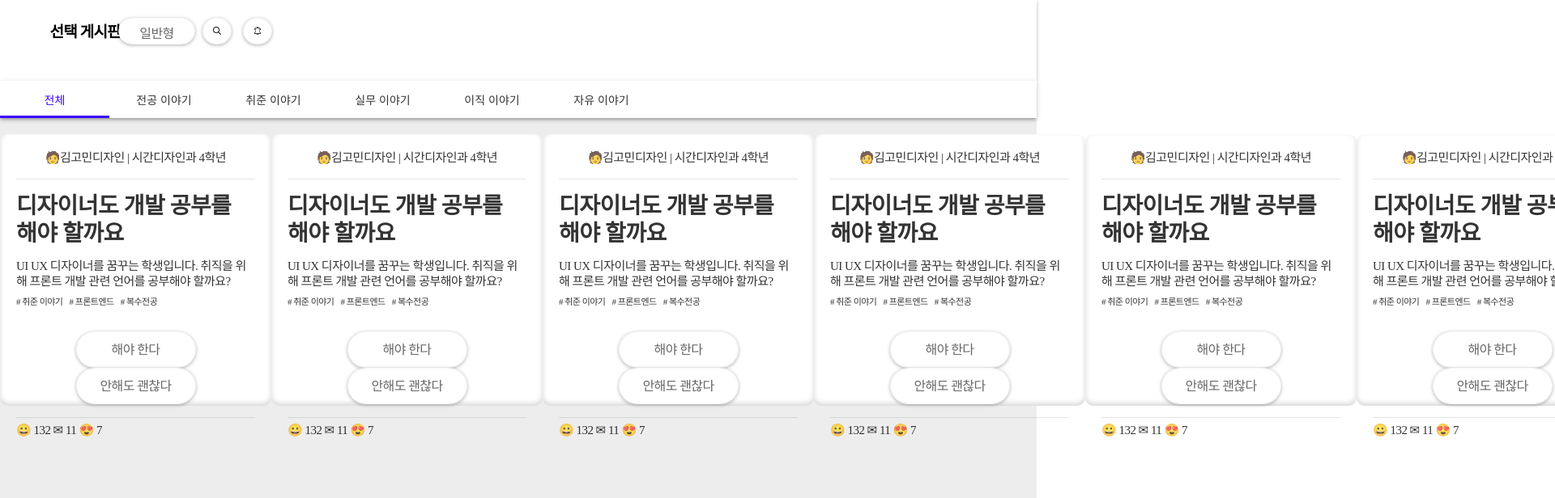
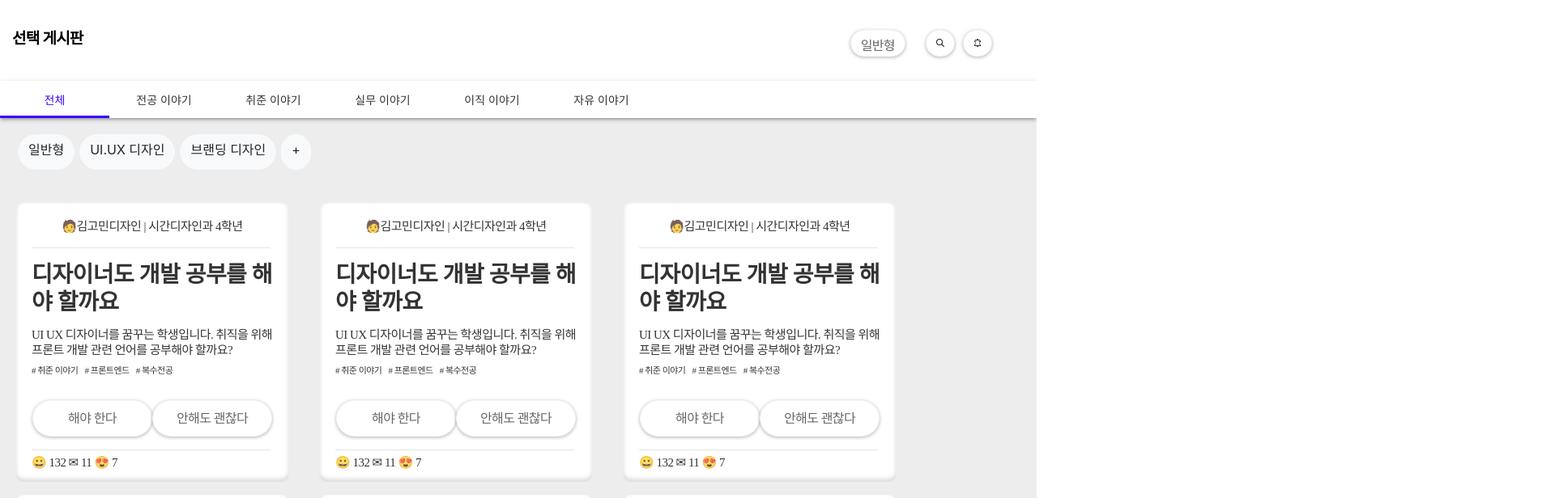
Before and after one commit to dajeongPark-dev/dwith, a Vue app in the folder frontend/: page /bulletinBoard in a window 1280 px wide. Shown: the top 616 px of the page at 81% size, 1920 px wide, since content can reach past the window. Built offline with nearby package versions, Linux system fonts and the light colour scheme.

Commit message:
Update Bulletin Board Design

```diff
--- a/frontend/src/components/board/post/ChoicePost.vue
+++ b/frontend/src/components/board/post/ChoicePost.vue
@@ -52,8 +52,8 @@ export default {
 .choiceCard {
   width: 338px;
   padding: 20px;
-  height: 336px;
-  margin: 20px 0px 20px 0px;
+  height: 345px;
+  margin: 8px 18px 8px 19px;
   background: white 0% 0% no-repeat padding-box;
   box-shadow: inset 0px -3px 6px #00000029;
   /*mix-blend-mode: multiply;*/
--- a/frontend/src/views/BBS_Choice.vue
+++ b/frontend/src/views/BBS_Choice.vue
@@ -36,15 +36,27 @@
     >
       <transition :name="transition" v-for="(tab, index) in items" :key="index">
         <div class="tabpane" v-if="index === activetab">
-          <div class="myTag">
+          <div class="tabpane-mytag">
+            <b-button pill variant="light" class="myTag-button">
+              일반형
+            </b-button>
+            <b-button pill variant="light" class="myTag-button">
+              UI.UX 디자인
+            </b-button>
+            <b-button pill variant="light" class="myTag-button">
+              브랜딩 디자인
+            </b-button>
+            <b-button pill variant="light" class="myTag-button"> + </b-button>
             <!-- 세부 분야 넣기 -->
           </div>
+          <div class="tabpane-post">
             <choiceCard></choiceCard>
             <choiceCard></choiceCard>
             <choiceCard></choiceCard>
             <choiceCard></choiceCard>
             <choiceCard></choiceCard>
             <choiceCard></choiceCard>
+          </div>
         </div>
       </transition>
     </div>
@@ -200,7 +212,7 @@ export default {
 }
 
 .tabcontainer {
-  height: 500px;
+  height: auto;
   position: relative;
   min-height: 100%;
   width: 100%;
@@ -210,16 +222,29 @@ export default {
 .tabpane {
   position: relative;
   width: 100%;
-  height: 300px;
+  height: auto;
+}
+
+.tabpane-mytag {
+  position: relative;
+  margin: 17px 15px 30px 19px;
+  height: 50px;
+  display: flex;
+  flex-wrap: wrap;
+}
+
+.myTag-button {
+  position: relative;
+  margin: 3px;
+  display: flex;
+}
+
+.tabpane-post {
+  position: relative;
+  width: 100%;
   font-size: 32px;
   display: flex;
-  justify-content: space-between;
-  align-items: flex-start;
-  flex-grow: 0;
-}
-
-.myTag {
-  position: relative;
+  flex-wrap: wrap;
 }
 
 #board {
--- a/frontend/src/views/BulletinBoard.vue
+++ b/frontend/src/views/BulletinBoard.vue
@@ -3,8 +3,11 @@
 <template>
   <div id="bbs-page">
     <div id="bbs-page-header">
-      <div class="header-bbs-name">선택 게시판</div>
-      <b-button pill variant="light" class="header-bbs-switch">일반형</b-button>
+      <span class="header-bbs-name">선택 게시판</span>
+      <span class="header-bbs-button">
+        <b-button pill variant="light" class="header-bbs-switch"
+          >일반형</b-button
+        >
         <b-button pill variant="light" class="header-search"
           ><img
             src="@/image/search.png"
@@ -15,6 +18,7 @@
             src="@/image/notification.png"
             style="float: right; width: 10px; height: 10px"
         /></b-button>
+      </span>
     </div>
     <div id="bbs-page-posts">
       <bbsChoice></bbsChoice>
@@ -53,30 +57,39 @@ export default {
 }
 #bbs-page-header {
   position: relative;
+  margin: 0px;
+  padding: 15px;
   width: inherit;
   height: 100px;
   background: white 0% 0% no-repeat padding-box;
   box-shadow: 0px 1px 4px #0000004d;
+  display: flex;
+  flex-direction: row;
   opacity: 1;
 }
 .header-bbs-name {
-  position: absolute;
+  position: relative;
+  margin: 0px;
   top: 21.6%;
-  left: 4.8%;
-  /* width: 38%; */
-  width: fit-content;
-  height: 10%;
+  width: 25%;
+  height: inherit;
   text-align: left;
   font: normal normal bold 19px/36px Noto Sans KR;
   letter-spacing: -0.76px;
   color: #000000;
   opacity: 1;
 }
+.header-bbs-button {
+  position: relative;
+  height: inherit;
+  width: 75%;
+  display: flex;
+  justify-content: flex-end;
+}
 .header-bbs-switch {
-  position: absolute;
+  position: relative;
   top: 21.6%;
-  left: 146px;
-  width: 95px;
+  width: auto + 10px;
   height: 33px;
   background: #ffffff 0% 0% no-repeat padding-box;
   box-shadow: 0px 1px 4px #0000004d;
@@ -87,9 +100,9 @@ export default {
   opacity: 1;
 }
 .header-search {
-  position: absolute;
+  position: relative;
   top: 21.6%;
-  left: 250px;
+  margin: 0px 10px 0px 25px;
   width: fit-content;
   height: 33px;
   background: #ffffff 0% 0% no-repeat padding-box;
@@ -101,9 +114,9 @@ export default {
   opacity: 1;
 }
 .header-alert {
-  position: absolute;
+  position: relative;
   top: 21.6%;
-  left: 300px;
+  margin: 0px 40px 0px 0px;
   width: fit-content;
   height: 33px;
   background: #ffffff 0% 0% no-repeat padding-box;
@@ -120,7 +133,7 @@ export default {
 #bbs-page-posts {
   position: relative;
   width: inherit;
-  height: 1250px;
+  height: auto;
   background: #00000012 0% 0% no-repeat padding-box;
   opacity: 2;
   border-bottom: 1px black solid;
```
Lines whose indentation alone changed are shown as unchanged.
